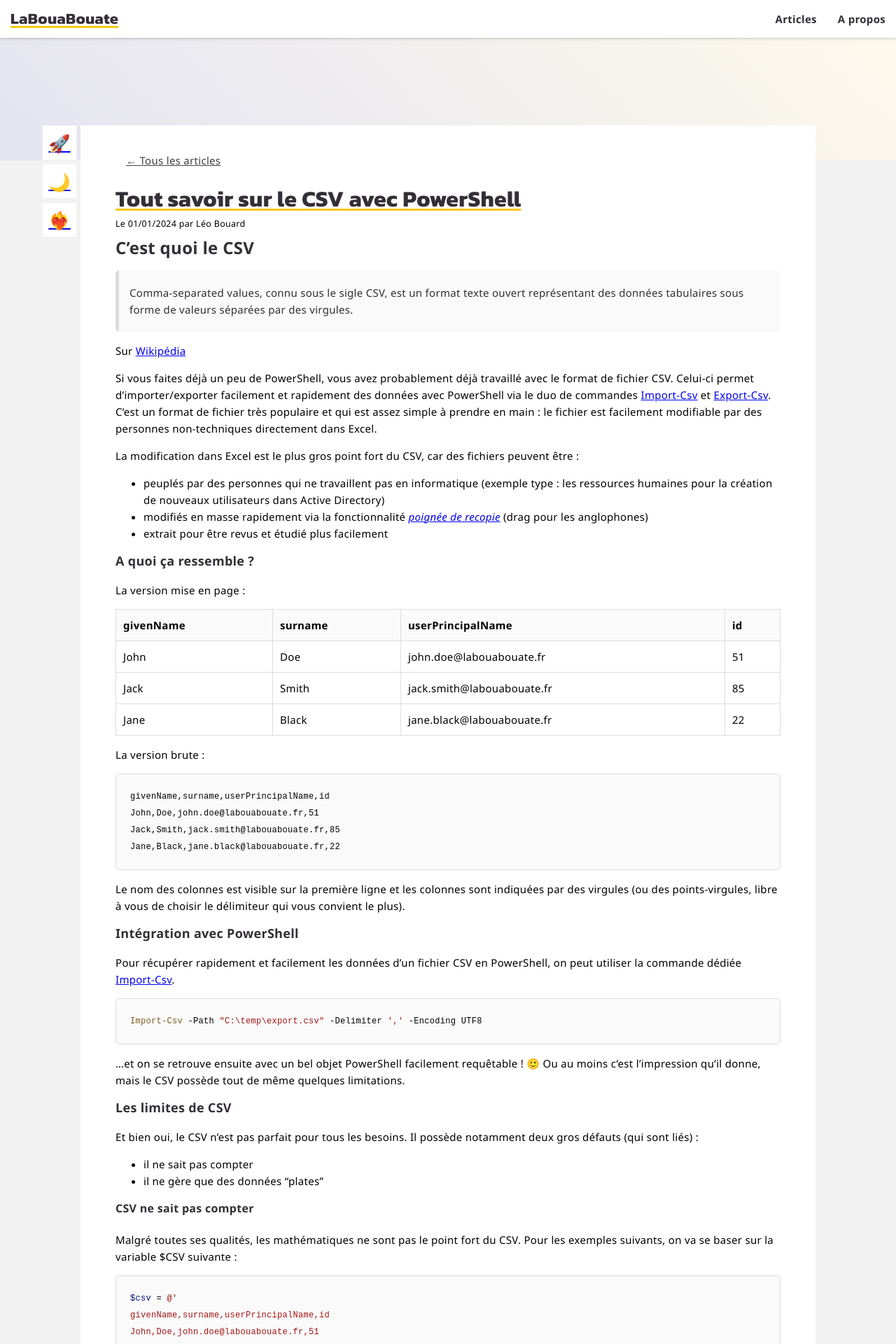
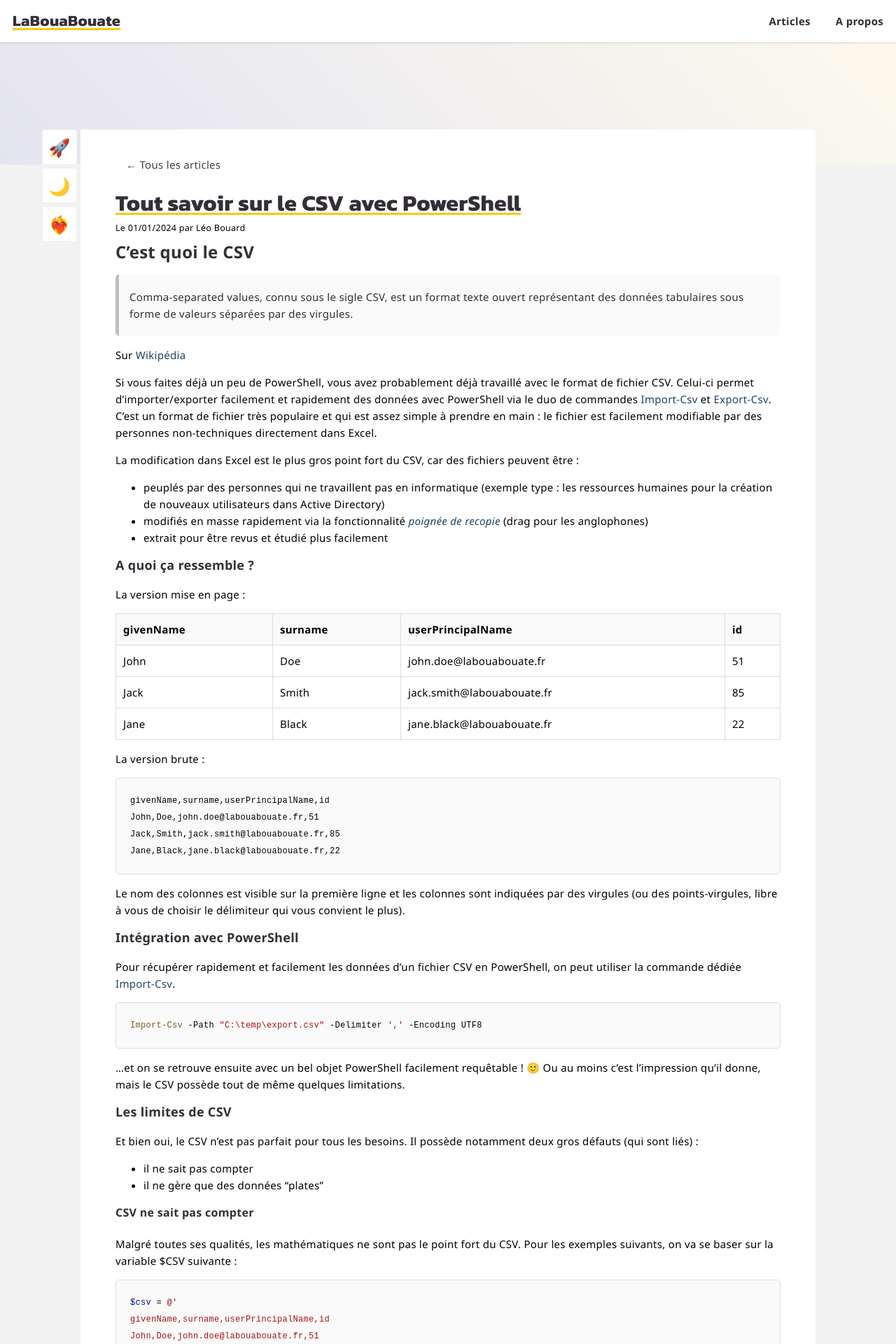
Before and after one commit to leobouard/leobouard.github.io, a Jekyll site: the page built from _posts/2024-01-01-tout-savoir-sur-le-csv-avec-powershell.md, in a window 1280 px wide. Shown: the top 1920 px of the page at 70% size. Built offline with Jekyll 4.4.1, drawn with Linux system fonts in a browser that asks for light colours; some web fonts are replaced.

Commit message:
Revert "Remédiation SCSS"
This reverts commit 3fc0b4b9de9e348816f4d10961b32b8007e5673a.

```diff
--- a/assets/css/cv.scss
+++ b/assets/css/cv.scss
@@ -1,19 +1,18 @@
 ---
 ---
 
-@mixin borderSettings {
-    border: 1px solid #DDD;
-    border-radius: 5px;
-}
+$borderColor: #ddd;
 
 .certification {
-    @include borderSettings;
     margin: 5px;
     height: 200px;
     max-width: 125px;
     flex: 1;
     flex-basis: 100px;
+    border-radius: 5px;
     padding: 15px;
+    border: 1px solid $borderColor;
+    border-radius: 5px;
     overflow: hidden;
     position: relative;
 }
@@ -34,11 +33,10 @@
 }
 
 .experience {
-    @include borderSettings;
     display: block;
     margin-left: 35px;
     padding-left: 15px;
-    border-left: $border;
+    border-left: 1px solid $borderColor;
     margin-top: 15px;
     margin-bottom: 15px;
 }
@@ -53,7 +51,9 @@
     margin: 15px 0px;
     justify-content: left;
     padding: 5px;
+    border-radius: 5px;
     align-items: center;
+    border: 1px solid $borderColor;
 }
 
 .enterprise > div {
--- a/assets/css/style.scss
+++ b/assets/css/style.scss
@@ -1,25 +1,5 @@
 ---
 ---
-
-$primaryColor: #F9C80E;
-$secondaryColor: #6B70B5;
-$white: #FFF;
-$offWhite1: #FAFAFA;
-$offWhite2: #F2F2F2;
-$blue1: #3a75af;
-$blue2: #214263;
-$black: #000;
-$offBlack1: #342E37;
-
-$boxShadow: 0px 0px 5px 0px #00000050;
-
-@mixin titleDecoration {
-    text-decoration: underline;
-    text-decoration-color: $primaryColor;
-    text-decoration-thickness: 3px;
-    text-underline-offset: 3px;
-    text-underline-position: below;
-}
 
 html {
     font-family: "Segoe UI", Roboto, "Helvetica Neue", Arial, sans-serif, "Segoe UI Emoji", "Segoe UI Symbol";
@@ -31,11 +11,13 @@
 }
 
 body {
-    background-color: $offWhite2;
+    background-color: #f2f2f2;
     height: 100%;
     margin: 0;
     width: auto;
 }
+
+/* --- HEADER --- */
 
 header {
     margin: 0;
@@ -43,68 +25,74 @@
 }
 
 nav {
-    background-color: $white;
-    box-shadow: $boxShadow;
+    background-color: #fff;
     display: block;
     margin: 0;
     overflow: hidden;
     position: static;
+    box-shadow: 0px 0px 5px 0px #00000030;
 }
 
 nav > a {
-    color: $offBlack1;
+    color: #342E37;
+    text-align: center;
+    font-weight: bold;
+    padding: 18px;
     float: right;
-    font-weight: bold;
-    padding: 15px;
-    text-align: center;
     text-decoration: none;
     text-decoration-color: transparent;
     transition: all 400ms ease-in-out;
 }
 
 nav > a:hover {
-    @include titleDecoration;
+    text-decoration: underline;
+    text-underline-position: below;
+    text-underline-offset: 3px;
+    text-decoration-thickness: 3px;
+    text-decoration-color: #f9c80e;
 }
 
 nav > a:first-child {
-    @include titleDecoration;
     float: left;
 }
 
 main {
     min-height: 90%;
+
+    section {
+        min-height: 85%;
+        background-color: #fff;
+        padding: 30px 50px;
+        margin: auto;
+        max-width: 950px;
+        overflow: hidden;
     }
 
-main > section {
-    background-color: $white;
-    margin: auto;
-    max-width: 950px;
-    min-height: 85%;
-    overflow: hidden;
-    padding: 30px 50px;
-}
-
-main > section > a {
-    color: $blue2;
+    a {
+        color: #214263;
         font-weight: 500;
         text-decoration: none;
         transition: all 100ms ease-in-out;
     }
 
-main > section > a:hover {
+    a:hover {
         text-decoration: underline;
         text-underline-offset: 1px;
-    color: $blue1;
+        color: #3a75af;
     }
 
     h1, h2, h3, h4, h5 {
-    color: $offBlack1;
+        color: #342E37;
     }
 
     h1 {
-    @include titleDecoration;
         font-family: 'Kanit', sans-serif;
         font-size: xx-large;
+        text-decoration: underline;
+        text-underline-position: below;
+        text-underline-offset: 3px;
+        text-decoration-thickness: 3px;
+        text-decoration-color: #f9c80e;
         line-height: 1.3;
         margin: 0px;
     }
@@ -145,12 +133,19 @@
 
     blockquote {
         background-color: #fafafa;
-    padding: 5px 15px;
-    border-left: 5px solid #DDD;
+        padding-top: 5px;
+        padding-bottom: 5px;
+        padding-left: 15px;
+        padding-right: 15px;
+        border-left: solid;
+        border-left-color: #bfbfbf;
+        border-left-width: 5px;
         border-radius: 5px;
-    color: $offBlack1;
+        color: #342E37;
         margin-inline: 0;
     }
+
+    /* --- CODE --- */
 
     pre, code {
         font-family: 'Martian Mono', monospace;
@@ -185,6 +180,8 @@
         padding-right: 5px;
     }
 
+    /* --- TABLES --- */
+
     table, td, tr, th {
         border-color: #ddd;
         border-width: 1px;
@@ -202,35 +199,39 @@
         width: 100%;
     }
 
+}
+
+/* --- FOOTER --- */
+
 footer {
     margin-top: -50px;
     padding: 50px 0px 0px;
     display: flex;
     flex-wrap: wrap;
     justify-content: center;
-    background-color: $offBlack1;
+    background-color: #342E37;
     position: relative;
     z-index: -1;
-    color: $white;
-}
+    color: #fff;
 
-footer > div {
+    div {
         padding: 15px;
     }
 
-footer > a {
+    a {
         color: #fff;
         text-decoration: none;
     }
 
-footer > a:hover {
+    a:hover {
         text-decoration: underline;
         transition: all 400ms ease-in-out;
     }
 
-footer > ul {
+    ul {
         list-style: none;
         padding: 0;
+    }
 }
 
 /* --- MEDIA --- */
```
Lines whose indentation alone changed are shown as unchanged.
